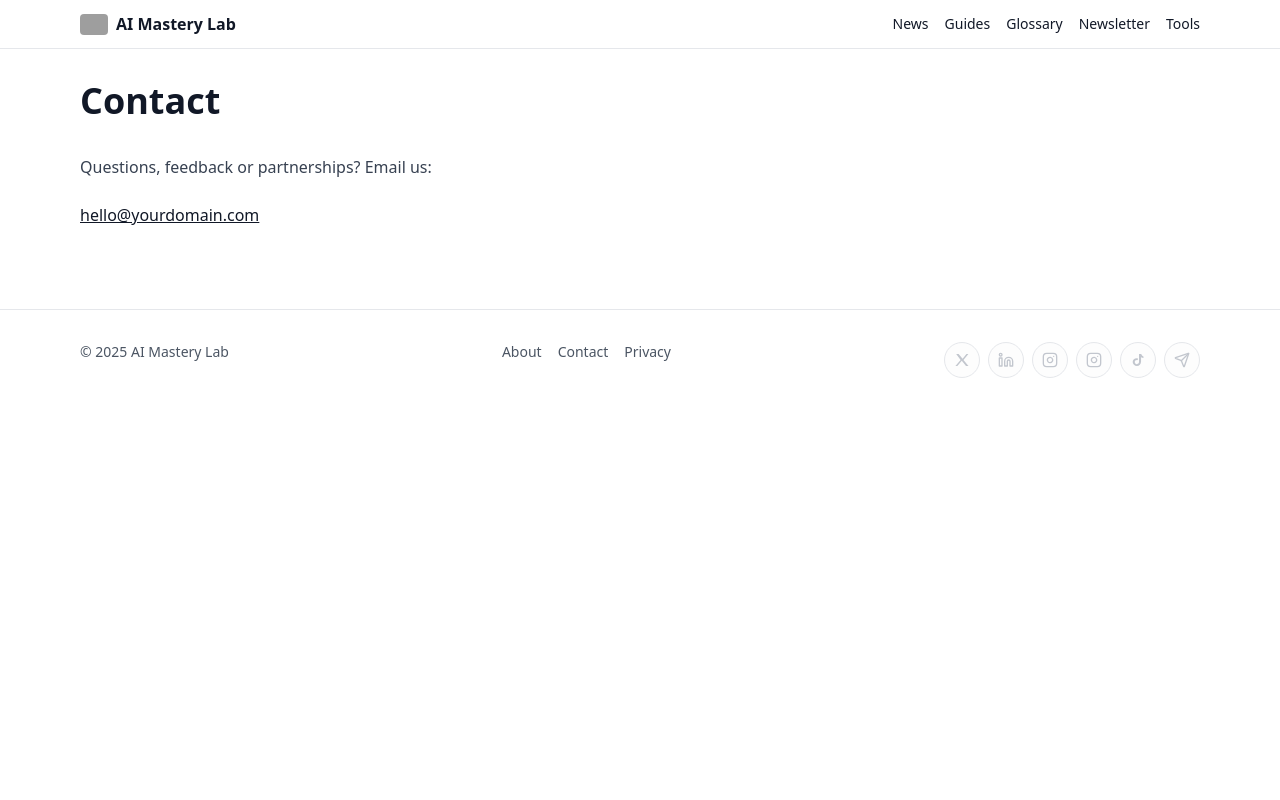
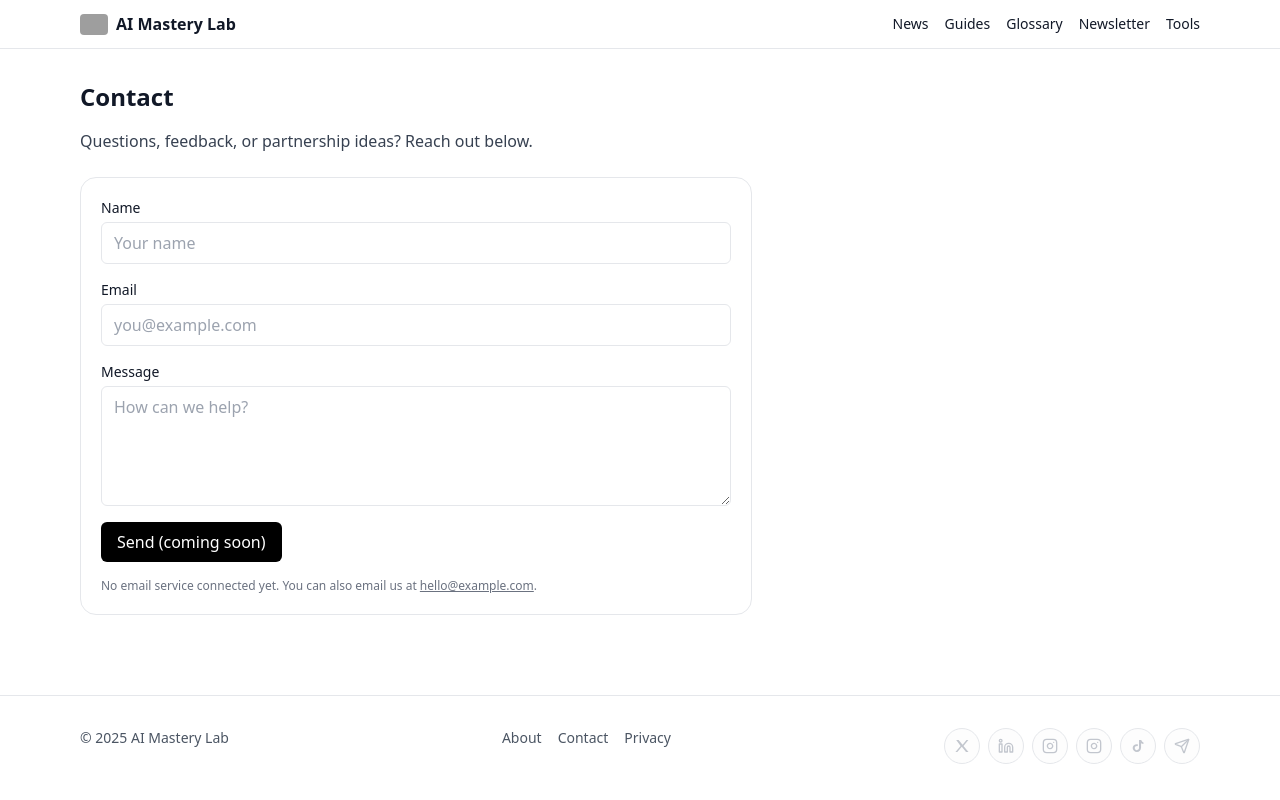
Before and after one commit to Jatin2349/ai-news-site, a Next.js app: page /contact in a window 1280 px wide. Built offline with nearby package versions, Linux system fonts and the light colour scheme; grey boxes are pictures that could not be loaded.

Commit message:
Update page.tsx

```diff
--- a/app/contact/page.tsx
+++ b/app/contact/page.tsx
@@ -1,9 +1,39 @@
+export const metadata = {
+  title: 'Contact',
+  description: 'How to get in touch with AI Mastery Lab.'
+}
+
 export default function ContactPage() {
   return (
-    <div className="prose">
-      <h1>Contact</h1>
-      <p>Questions, feedback or partnerships? Email us:</p>
-      <p><a href="mailto:hello@yourdomain.com">hello@yourdomain.com</a></p>
+    <div className="max-w-2xl">
+      <h1 className="text-2xl font-semibold mb-4">Contact</h1>
+      <p className="text-gray-700 mb-6">
+        Questions, feedback, or partnership ideas? Reach out below.
+      </p>
+
+      <div className="rounded-2xl border p-5">
+        <form className="grid gap-4">
+          <label className="grid gap-1">
+            <span className="text-sm">Name</span>
+            <input className="border rounded-md px-3 py-2" placeholder="Your name" />
+          </label>
+          <label className="grid gap-1">
+            <span className="text-sm">Email</span>
+            <input type="email" className="border rounded-md px-3 py-2" placeholder="you@example.com" />
+          </label>
+          <label className="grid gap-1">
+            <span className="text-sm">Message</span>
+            <textarea className="border rounded-md px-3 py-2 min-h-[120px]" placeholder="How can we help?" />
+          </label>
+          {/* Placeholder submit – no backend yet */}
+          <button type="button" className="rounded-md bg-black text-white px-4 py-2 w-fit">
+            Send (coming soon)
+          </button>
+          <p className="text-xs text-gray-500">
+            No email service connected yet. You can also email us at <a className="underline" href="mailto:hello@example.com">hello@example.com</a>.
+          </p>
+        </form>
+      </div>
     </div>
   )
 }
```
